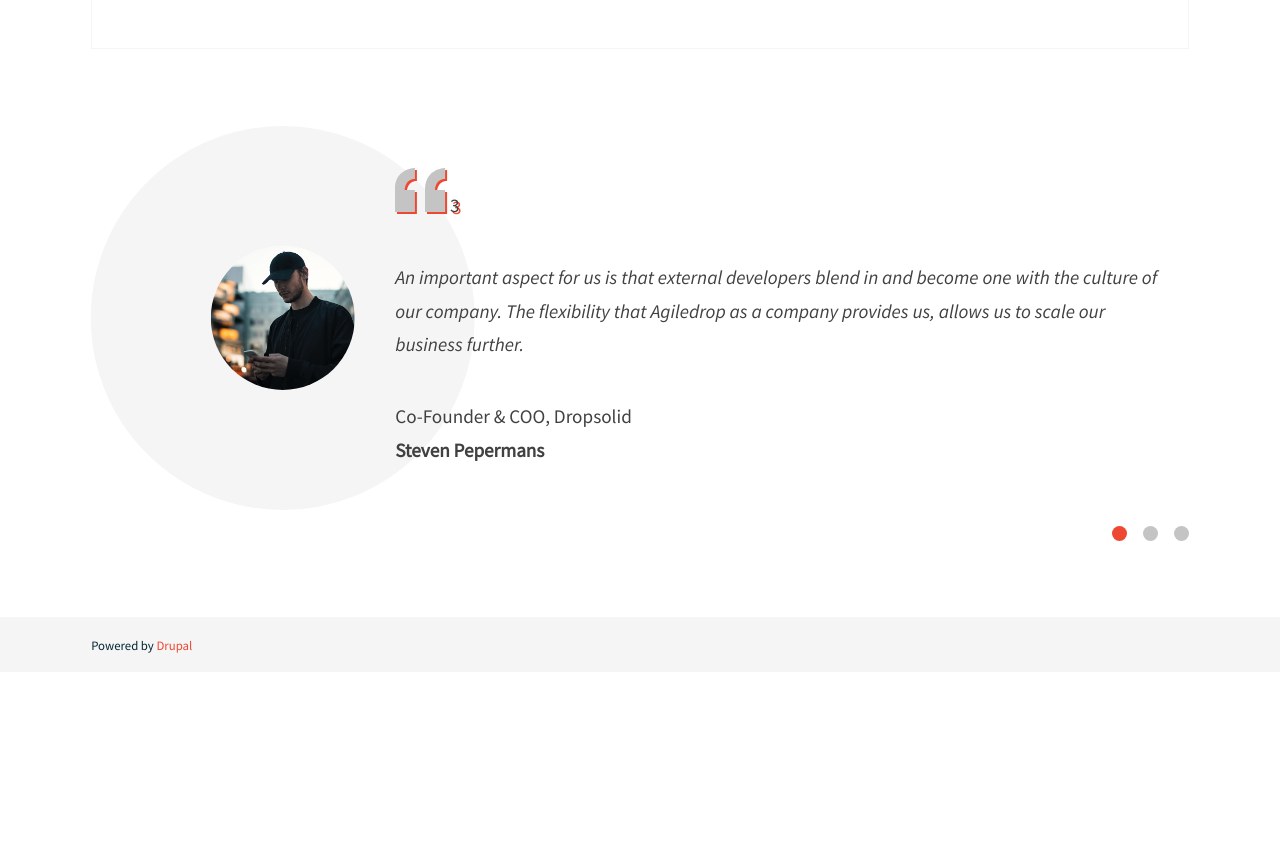
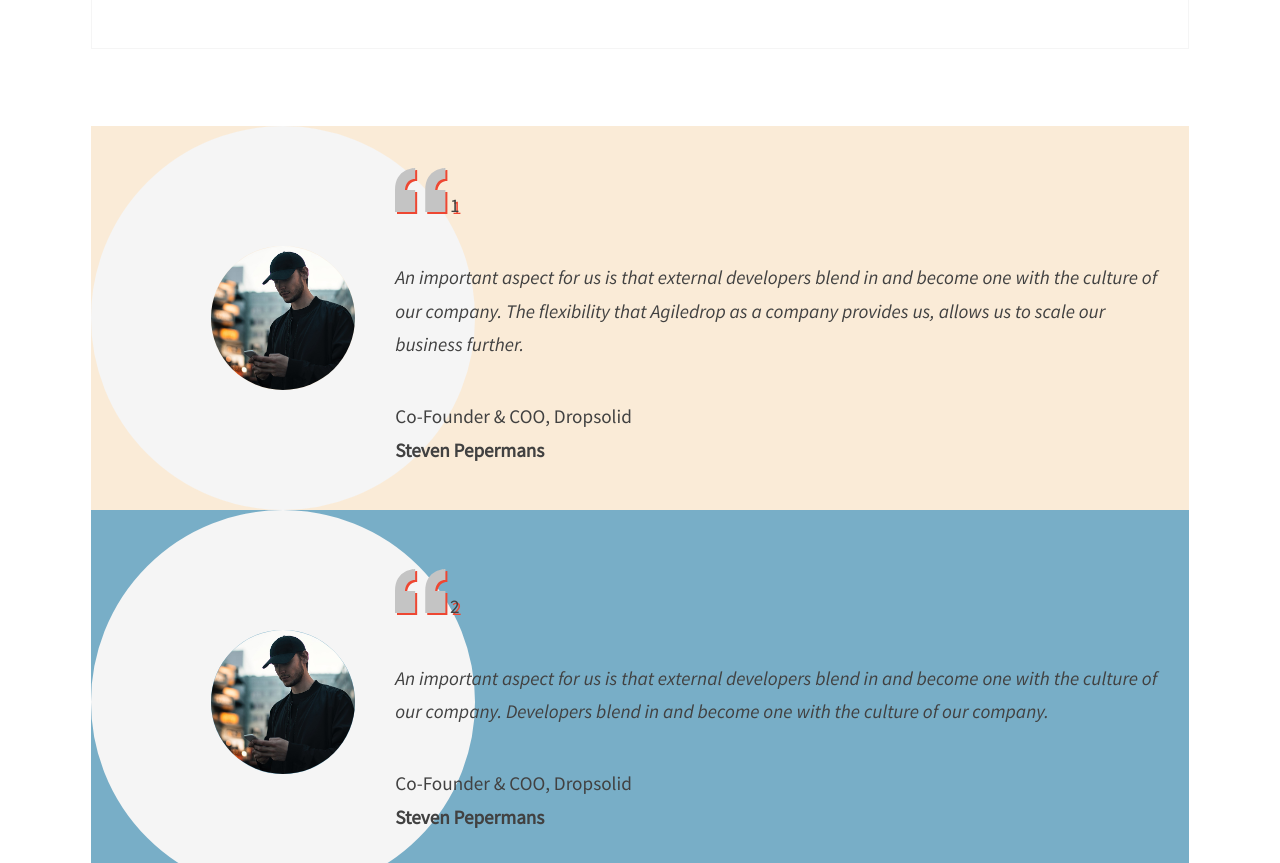
Before and after one commit to robert085/agiledrop-exercise, a website: page src/index.html in a window 1280 px wide. Shown: the part 2280-3143 px from the top of the page. Before the commit the page ends 2952 px from the top, so only its background shows below. Drawn offline with nearby package versions, Linux system fonts and the light colour scheme; files that its build step writes are made by us from their sources; files whose address does not match are found by name.

Commit message:
carousel test 2

```diff
--- a/src/index.html
+++ b/src/index.html
@@ -332,7 +332,7 @@
               </figcaption>
             </figure>
           </div>
-          <div class="slide slide--2" data-id='1'>
+          <div class="slide slide--2" data-id='2'>
             <figure class="quote">
               <img
                 src="src/img/person.jpg"
@@ -355,7 +355,7 @@
               </figcaption>
             </figure>
           </div>
-          <div class="slide slide--3" data-id='1'>
+          <div class="slide slide--3" data-id='3'>
             <figure class="quote">
               <img
                 src="src/img/person.jpg"
--- a/src/js/script.js
+++ b/src/js/script.js
@@ -186,23 +186,3 @@ console.log(slides);
 let slide = 0;
 
 // SLIDER
-const slider = function () {
-  slides.forEach((_, i) => {
-    setTimeout(() => {
-      slide++;
-      if (slide <= slides.length - 1) {
-        slides.forEach(s => {
-          s.style.transform = `translateX(-${100 * slide}%)`;
-          console.log(slide);
-        });
-      } else {
-        slide = 0;
-        slides.forEach(s => {
-          s.style.transform = `translateX(${100 * slide}%)`;
-        });
-      }
-    }, (i + 1) * 2000);
-  });
-};
-
-slider();
--- a/src/sass/layout/_testimonials.scss
+++ b/src/sass/layout/_testimonials.scss
@@ -5,10 +5,10 @@
   // overflow: auto;
 
   &__container {
-    display: flex;
-    flex-direction: row;
+    // display: flex;
+    // flex-direction: row;
 
-    overflow: hidden;
+    overflow: visible;
   }
 }
 
@@ -17,13 +17,13 @@
   transition: transform 1s;
 
   &--1 {
-    // background-color: antiquewhite;
+    background-color: antiquewhite;
   }
   &--2 {
-    // background-color: rgb(120, 174, 199);
+    background-color: rgb(120, 174, 199);
   }
   &--3 {
-    // background-color: rgb(135, 204, 126);
+    background-color: rgb(135, 204, 126);
   }
 }
 
```
Also changed, not shown: index.html (+1 -1 lines), dist/css/main.min.css, dist/js/script.min.js, 2 other files.
